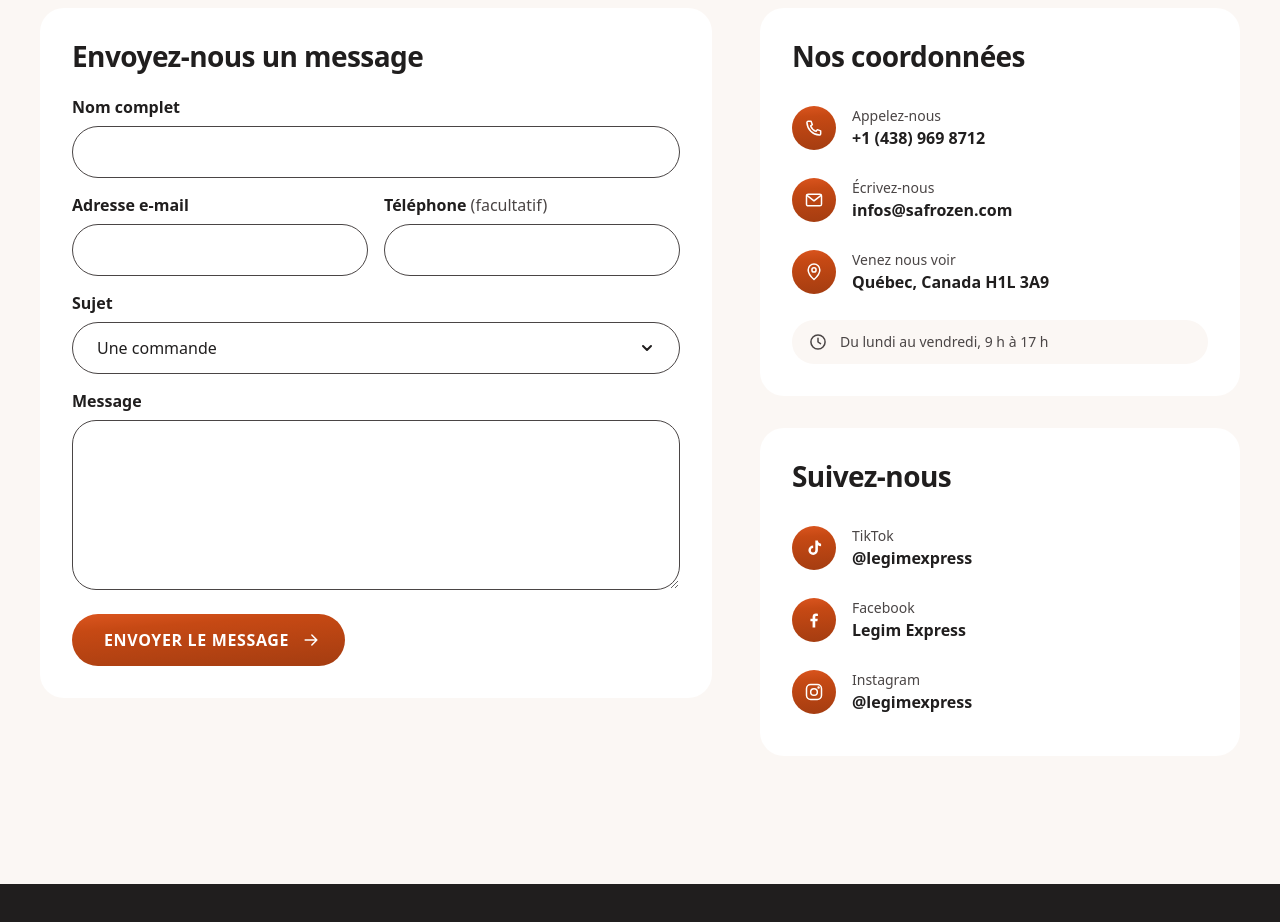
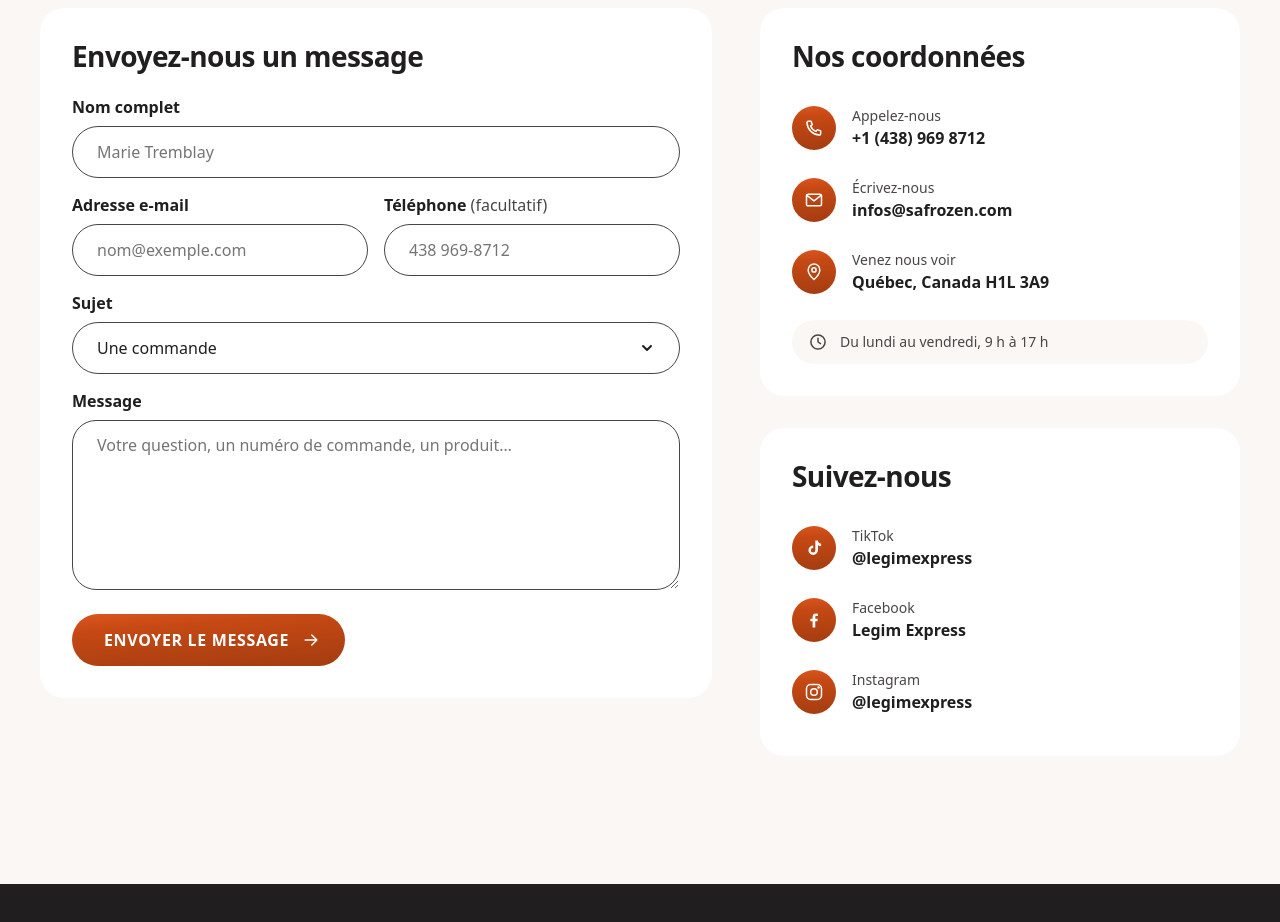
Before and after one commit to loflodev/safrozen, a React (Vite) app: page /contact in a window 1280 px wide. Shown: the part 840-1762 px from the top of the page. Built offline with nearby package versions, Linux system fonts and the light colour scheme; a web font is replaced by a local one.

Commit message:
feat: add placeholders to contact form fields for improved user guidance

```diff
--- a/src/pages/Contact.tsx
+++ b/src/pages/Contact.tsx
@@ -151,15 +151,37 @@ export default function Contact() {
             </h2>
             <ErrorSummary errors={summary.filter((s) => form.errors[s.id as keyof typeof form.errors])} attempt={attempt} />
             <div className="form-grid form-grid--2">
-              <Field label="Nom complet" autoComplete="name" full {...form.field('name')} />
-              <Field label="Adresse e-mail" type="email" autoComplete="email" inputMode="email" {...form.field('contact_email')} />
-              <Field label="Téléphone" optional type="tel" autoComplete="tel" inputMode="tel" {...form.field('contact_phone')} />
+              <Field label="Nom complet" autoComplete="name" placeholder="Marie Tremblay" full {...form.field('name')} />
+              <Field
+                label="Adresse e-mail"
+                type="email"
+                autoComplete="email"
+                inputMode="email"
+                placeholder="nom@exemple.com"
+                {...form.field('contact_email')}
+              />
+              <Field
+                label="Téléphone"
+                optional
+                type="tel"
+                autoComplete="tel"
+                inputMode="tel"
+                placeholder="438 969-8712"
+                {...form.field('contact_phone')}
+              />
               <Field as="select" label="Sujet" full {...form.field('subject')}>
                 {SUBJECTS.map((s) => (
                   <option key={s}>{s}</option>
                 ))}
               </Field>
-              <Field as="textarea" label="Message" full rows={6} {...form.field('message')} />
+              <Field
+                as="textarea"
+                label="Message"
+                full
+                rows={6}
+                placeholder="Votre question, un numéro de commande, un produit…"
+                {...form.field('message')}
+              />
             </div>
             <button type="submit" className="btn-chip contact__submit" disabled={state === 'sending'}>
               {state === 'sending' ? 'Envoi…' : 'Envoyer le message'}
```
Also changed, not shown: 1 other file (tests, documents, lock files or other folders).
